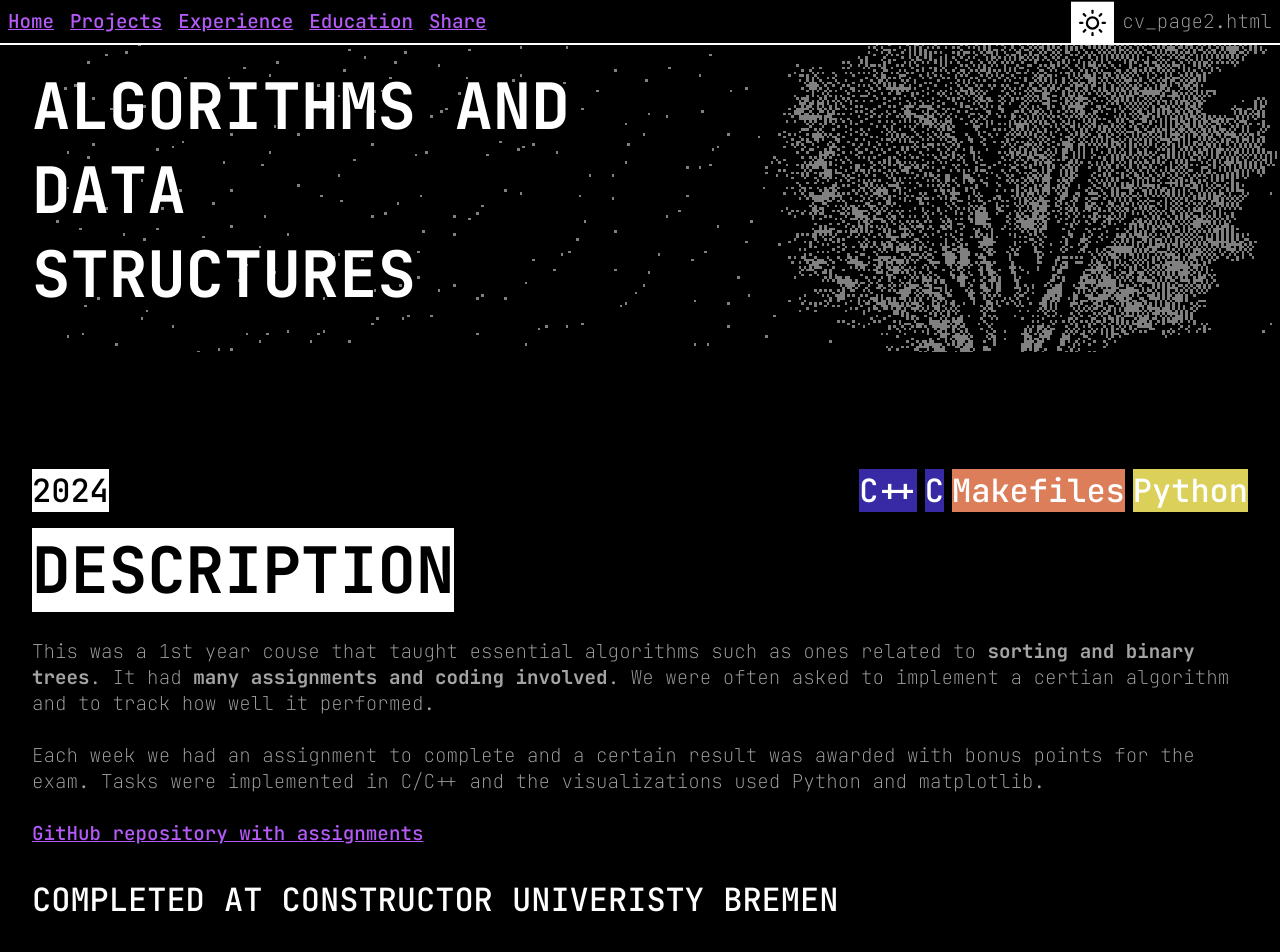
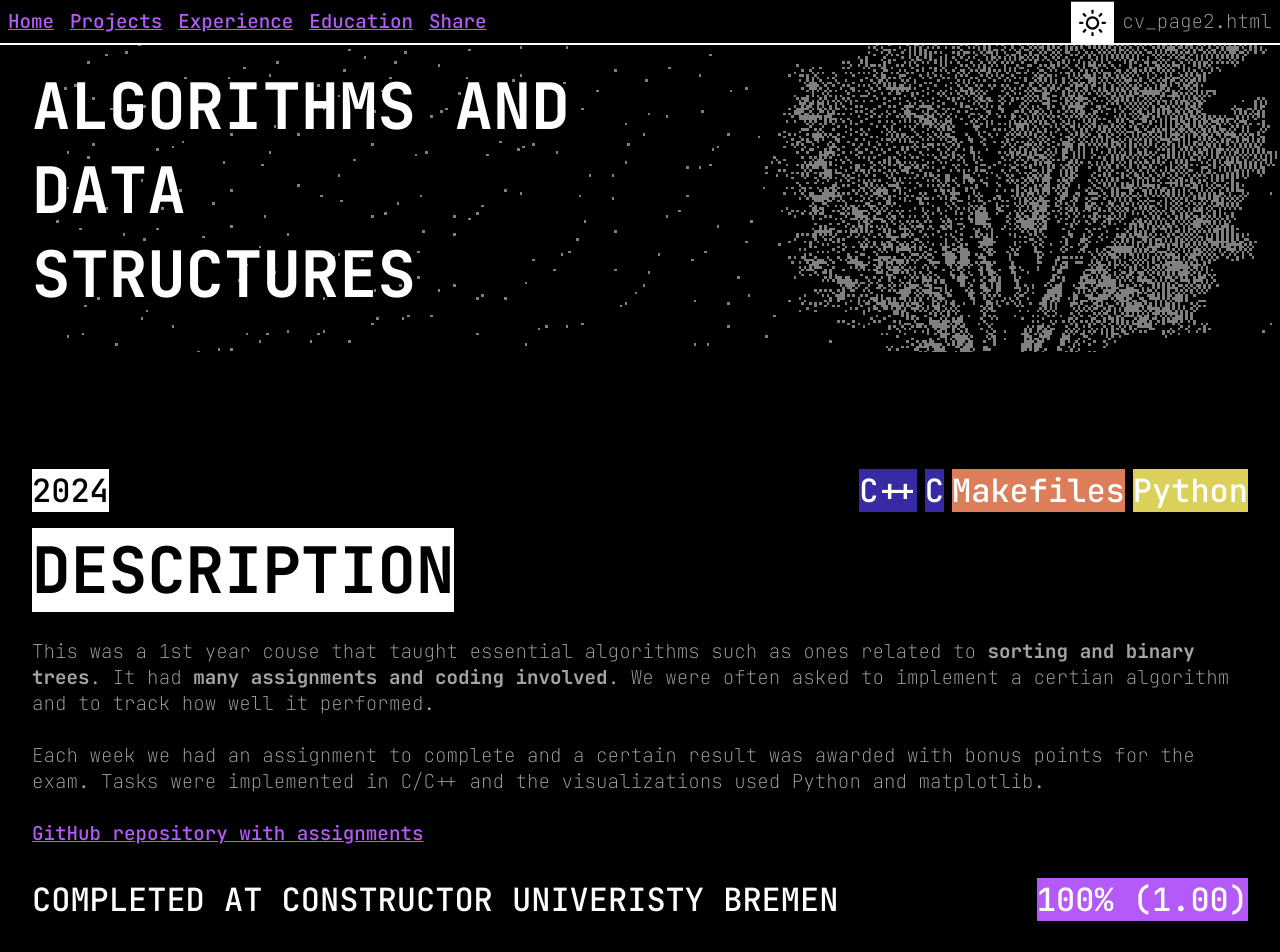
Before and after one commit to TPdkr/cv_page2, a React (Vite) app in the folder website/: page /cv_page2/projects/ads in a window 1280 px wide. Shown: the top 952 px of the page. Built offline with nearby package versions, Linux system fonts and the light colour scheme; no server answers.

Commit message:
added grades

```diff
--- a/website/src/projects/ads/ads.jsx
+++ b/website/src/projects/ads/ads.jsx
@@ -8,12 +8,13 @@ function ADS(){
     const tags=["Cpp","C","Makefiles", "Python"];
     const location="COMPLETED AT CONSTRUCTOR UNIVERISTY BREMEN";
     const title="ALGORITHMS AND DATA STRUCTURES";
+    const grade="100% (1.00)";
 
     return (
         <>
             <SimpleHeader src={header} title={title}></SimpleHeader>
             <div className="contentBox">
-                <ProjectDescription date={date} tags={tags} location={location}>
+                <ProjectDescription date={date} tags={tags} location={location} grade={grade}>
                     <p>
                         <br></br>
                         This was a 1st year couse that taught essential algorithms such as ones related to <b>sorting and binary trees</b>. It had
--- a/website/src/projects/cc/cc.jsx
+++ b/website/src/projects/cc/cc.jsx
@@ -8,12 +8,13 @@ function CCpp(){
     const tags=["Cpp","C","Makefiles"];
     const location="COMPLETED AT CONSTRUCTOR UNIVERISTY BREMEN";
     const title="PROGRAMMING IN C AND C++";
+    const grade="96% (1.00)";
 
     return (
         <>
             <SimpleHeader src={header} title={title}></SimpleHeader>
             <div className="contentBox">
-                <ProjectDescription date={date} tags={tags} location={location}>
+                <ProjectDescription date={date} tags={tags} location={location} grade={grade}>
                     <p><br></br>
                         Introductory course on programming in <b>C, C++ and using Makefiles</b>. It had weekly assignments, which contributed to 33%
                         of the grade for the course. The course covered all essential parts of both languages and some algorithms to make use of them.
--- a/website/src/projects/dbs/dbs.jsx
+++ b/website/src/projects/dbs/dbs.jsx
@@ -7,11 +7,12 @@ import { ProjectDescription, SimpleHeader } from "../../atomics/projects";
 function DBs(){
     const date="2024";
     const tags=[ "PHP","SQL","CSS","HTML","JS"];
+    const grade = "97% (1.00)";
 
     return(<>
         <SimpleHeader src={header} title="DATABASES AND WEB SERVICES"></SimpleHeader>
         <div className="contentBox">
-            <ProjectDescription date={date} tags={tags} location="COMPLETED AT CONSTRUCTOR UNIVERISTY BREMEN" grade="95% (1.00)">
+            <ProjectDescription date={date} tags={tags} location="COMPLETED AT CONSTRUCTOR UNIVERISTY BREMEN" grade={grade}>
                 <p>
                     <br></br>
                     A group project for a university course aimed at producing a simple food rating website.
--- a/website/src/projects/jvm/jvm.jsx
+++ b/website/src/projects/jvm/jvm.jsx
@@ -5,6 +5,7 @@ import { ProjectDescription, SimpleHeader } from "../../atomics/projects";
 function JVM(){
     const date="2024";
     const tags =["Kotlin"];
+    const grade="92% (1.33)";
 
     const assignments = [
         {
@@ -37,7 +38,7 @@ function JVM(){
         <>
             <SimpleHeader src={header} title="DEVELOPMENT IN JAVA VIRTUAL MACHINE"></SimpleHeader>
             <div className="contentBox">
-                <ProjectDescription date={date} tags={tags} location="COMPLETED AT CONSTRUCTOR UNIVERISTY BREMEN">
+                <ProjectDescription date={date} tags={tags} location="COMPLETED AT CONSTRUCTOR UNIVERISTY BREMEN" grade={grade}>
                     <p><br></br>
                         This is a development in <b>Kotlin</b> course that taught the inner working of the Java virtual machine
                         as well as coding in the language. It consisted of many assignments listed below.
--- a/website/src/projects/os/os.jsx
+++ b/website/src/projects/os/os.jsx
@@ -6,6 +6,7 @@ import { SimpleHeader, ProjectDescription } from "../../atomics/projects.jsx";
 function OS(){
     const tags = ["C", "Makefiles"];
     const year = "2024";
+    const grade = "100% (1.00)";
 
     const assignments = [
         {
@@ -83,7 +84,7 @@ function OS(){
         <>
             <SimpleHeader title="OPERATING SYSTEMS ASSIGNMENTS" src={header}/>
             <div className="contentBox">
-                <ProjectDescription tags={tags} date={year} location="COMPLETED AT CONSTRUCTOR UNIVERISTY BREMEN">
+                <ProjectDescription tags={tags} date={year} location="COMPLETED AT CONSTRUCTOR UNIVERISTY BREMEN" grade={grade}>
                     <p>
                     <br></br>
                     In my second year at Constructor University I completed the Operating systems course, that included many assignments.
--- a/website/src/projects/projects.jsx
+++ b/website/src/projects/projects.jsx
@@ -136,7 +136,8 @@ function Projects(){
                 <img src={sunset} className={styles.sunset}/>
                 <h2>Projects page</h2>
                 <h4 className={styles.subtitle}>
-                    This page showcases my projects, both personal and university ones. Feel free to explore and click around the page.
+                    This page showcases my projects, both personal and university ones. Feel free to explore and click around the page. University
+                    course grade specified is the overall course grade.
                 </h4>
             </div>
             {/** this is the list of projects */}
--- a/website/src/projects/se/se.jsx
+++ b/website/src/projects/se/se.jsx
@@ -8,13 +8,14 @@ function SE(){
     //this is description info
     const date="2025";
     const tags=["JS", "HTML", "CSS","SQL", "PHP"];
+    const grade="89% (1.33)";
 
     return (
         <>
             <SimpleHeader src={header} title="SOFTWARE ENGINEERING"></SimpleHeader>
             <div className="contentBox">
                 {/** header section */}
-                <ProjectDescription date={date} tags={tags} location="COMPLETED AT CONSTRUCTOR UNIVERISTY BREMEN" grade="88% (1.67)">
+                <ProjectDescription date={date} tags={tags} location="COMPLETED AT CONSTRUCTOR UNIVERISTY BREMEN" grade={grade}>
                     <p><br></br>
                         This was a group project complted in a group of 11 people over the span of 3 submissions that focused on learning how to
                         engineer software and what project management is. It asked us to write <b>UML, system architecture, specification</b> and more
--- a/website/src/projects/vision/vision.jsx
+++ b/website/src/projects/vision/vision.jsx
@@ -5,6 +5,7 @@ import styles from "./vision.module.css";
 function Vision(){
     const tags = ["Python", "Jupyter_notebooks"];
     const date ="2025";
+    const grade="96% (1.00)";
 
     const assignmentsList = [
         {
@@ -41,7 +42,7 @@ function Vision(){
         <SimpleHeader title="COMPUTER VISION COURSE" src={header}/>
         <div className="contentBox">
             {/** this is the header, the goal is to contain all crucial info kind of like an abstract */}
-            <ProjectDescription date={date} tags={tags} location="COMPLETED AT CONSTRUCTOR UNIVERISTY BREMEN">
+            <ProjectDescription date={date} tags={tags} location="COMPLETED AT CONSTRUCTOR UNIVERISTY BREMEN" grade={grade}>
                 <p>
                     <br></br>
                     This course explored the basics of computer vision and image processing. The assignments matched the lectures and asked us to
```
